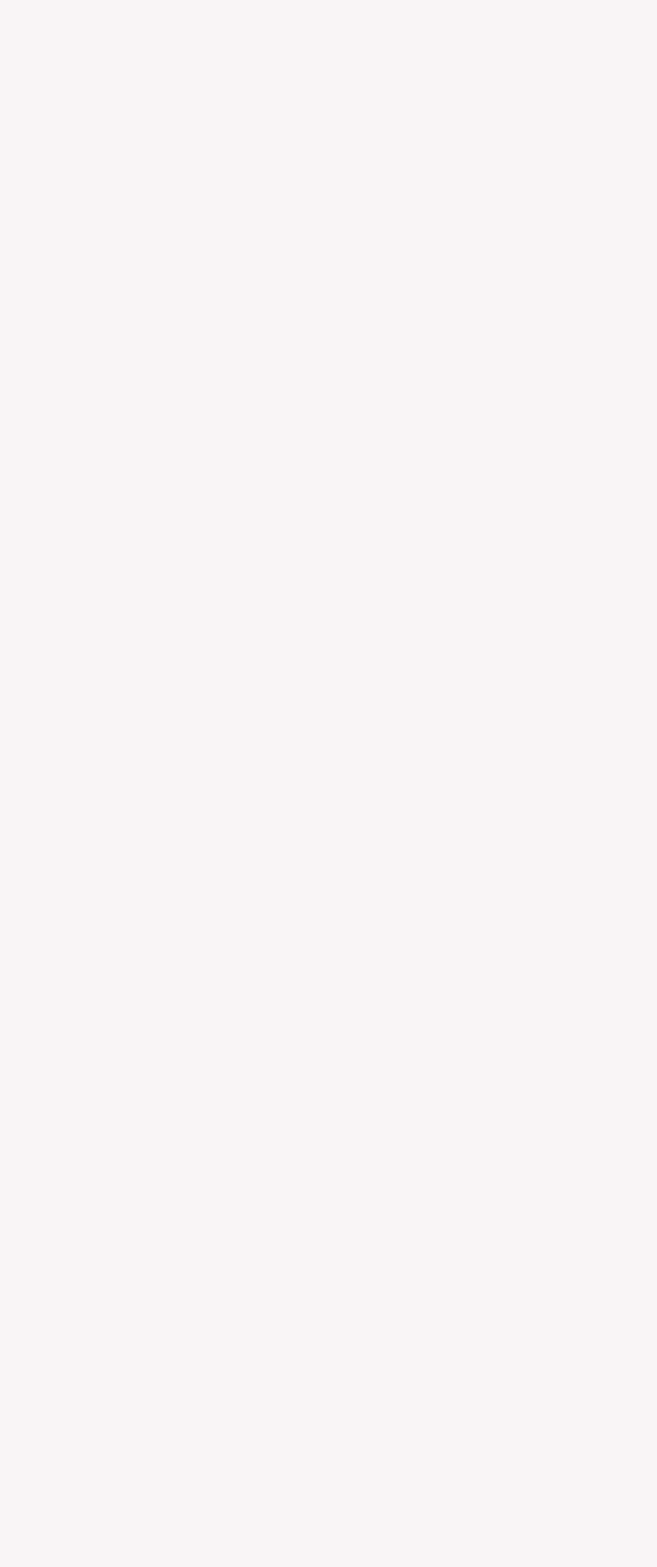
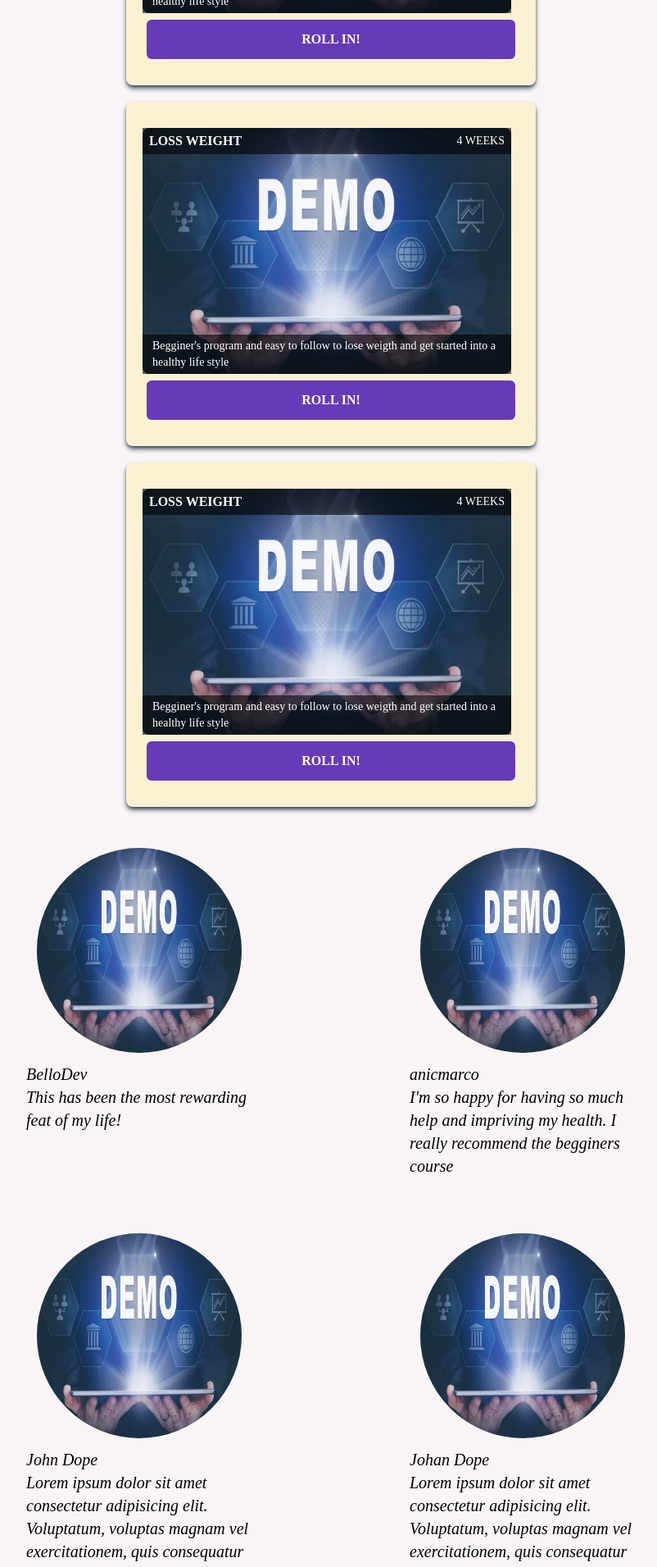
Before and after one commit to michaelmuthomi/responsive-front, a React (Create React App) app: page /weight-loss in a window 1280 px wide. Before the commit this address led to /not-found. Shown: the part 860-2771 px from the top of the page at 82% size, without its empty margins (236-1038 px from the left). Before the commit the page ends 800 px from the top, so only its background shows below. Built offline with nearby package versions, Linux system fonts and the light colour scheme.

Commit message:
Weight loss program page added.

```diff
--- a/package.json
+++ b/package.json
@@ -18,8 +18,6 @@
     "@testing-library/react": "^13.4.0",
     "@testing-library/user-event": "^13.5.0",
     "@types/node": "^20.3.0",
-    "@types/react": "^18.2.11",
-    "@types/react-dom": "^18.2.4",
     "react": "^18.2.0",
     "react-dom": "^18.2.0",
     "react-icons": "^4.9.0",
@@ -42,6 +40,8 @@
   },
   "devDependencies": {
     "@babel/plugin-proposal-private-property-in-object": "^7.21.11",
+    "@types/react": "^18.2.18",
+    "@types/react-dom": "^18.2.7",
     "@typescript-eslint/eslint-plugin": "^6.2.1",
     "@typescript-eslint/parser": "^6.2.1",
     "autoprefixer": "^10.4.14",
--- a/src/App.tsx
+++ b/src/App.tsx
@@ -4,6 +4,7 @@ import Home from './components/Home';
 import NotFound from './components/NotFound';
 import Locations from './pages/Locations';
 import AboutUs from './pages/AboutUs';
+import WeightLossProgram from './pages/WeightLossProgram';
 
 function App(): JSX.Element {
   return (
@@ -14,6 +15,7 @@ function App(): JSX.Element {
           <Route path="/" element={<Home />} />
           <Route path="/locations" element={<Locations />} />
           <Route path="/about-us" element={<AboutUs />} />
+          <Route path="//weight-loss" element={<WeightLossProgram />} />
           <Route path="*" element={<Navigate to="/not-found" />} />
         </Routes>
       </BrowserRouter>
--- /dev/null
+++ b/src/components/WeightLossProgram/Program.tsx
@@ -0,0 +1,39 @@
+import React from 'react';
+
+type Props = {
+  programName: string;
+  duration: string;
+  description: string;
+  imgSrc: string;
+};
+const Program = ({
+  programName,
+  duration,
+  description,
+  imgSrc,
+}: Props): JSX.Element => {
+  return (
+    <div className="m-auto md:w-[500px] w-full h-auto md:p-5 bg-yellow-300/20 rounded-lg shadow-md shadow-slate-700 backdrop-blur-xl flex flex-col justify-between items-center">
+      <figure className="md:w-full w-[95%] mt-3 flex flex-col relative transition-all hover:scale-[0.98] ease-in-out">
+        <img
+          className="w-full md:w-[450px] md:h-[300px] rounded-lg"
+          src={imgSrc}
+          alt=""
+        />
+        <figcaption className="absolute bottom-0 left-0 md:w-[450px] w-full bg-black/60 flex flex-col justify-center items-center font-libre-baskerville py-1 px-3 text-sm text-white hover:text-yellow-300 transition-all ease-in-out">
+          {description}
+        </figcaption>
+        <div className="absolute top-0 left-0 md:w-[450px] w-full bg-black/60 flex flex-row justify-between p-1 items-center font-libre-baskerville text-white uppercase hover:text-yellow-300 transition-all ease-in-out">
+          <h2 className="font-bold ml-1">{programName}</h2>
+          <p className="text-sm text-center mr-1">{duration}</p>
+        </div>
+      </figure>
+
+      <button className="mt-2 mb-3 md:w-[450px] w-[95%] text-white font-bold font-libre-baskerville bg-[--violet] rounded-md p-3 hover:bg-[--purple] hover:scale-[0.98] transition-all ease-in-out">
+        ROLL IN!
+      </button>
+    </div>
+  );
+};
+
+export default Program;
--- /dev/null
+++ b/src/components/WeightLossProgram/Testimony.tsx
@@ -0,0 +1,27 @@
+import React from 'react';
+
+type Props = {
+  imgSrc: string;
+  name: string;
+  testimony: string;
+};
+
+const Testimony = ({ imgSrc, name, testimony }: Props): JSX.Element => {
+  return (
+    <div className="flex flex-col items-center overflow-y-auto h-[450px]">
+      <figure className="w-[300px] flex flex-col items-center">
+        <img
+          className="h-[250px] w-[250px] rounded-full"
+          src={imgSrc}
+          alt={`${name}`}
+        />
+        <figcaption className="p-3 text-xl italic flex flex-col">
+          {name}
+          {testimony && <p>{testimony}</p>}
+        </figcaption>
+      </figure>
+    </div>
+  );
+};
+
+export default Testimony;
--- /dev/null
+++ b/src/pages/WeightLossProgram.tsx
@@ -0,0 +1,85 @@
+import React from 'react';
+import Program from '../components/WeightLossProgram/Program';
+import Testimony from '../components/WeightLossProgram/Testimony';
+import Header from '../components/layout/Header';
+import Footer from '../components/layout/Footer';
+
+const WeightLossProgram = (): JSX.Element => {
+  return (
+    <>
+      <div className="yellowBlock"></div>
+
+      <Header />
+      <section className="my-10 flex flex-row gap-5 flex-wrap justify-center items-center md:w-3/5 w-5/6 m-auto ">
+        <Program
+          programName={'Loss weight'}
+          duration={'4 weeks'}
+          description={
+            "Begginer's program and easy to follow to lose weigth and get started into a healthy life style"
+          }
+          imgSrc={'./aboutus_image1.webp'}
+        />
+        <Program
+          programName={'Loss weight'}
+          duration={'4 weeks'}
+          description={
+            "Begginer's program and easy to follow to lose weigth and get started into a healthy life style"
+          }
+          imgSrc={'./aboutus_image1.webp'}
+        />
+        <Program
+          programName={'Loss weight'}
+          duration={'4 weeks'}
+          description={
+            "Begginer's program and easy to follow to lose weigth and get started into a healthy life style"
+          }
+          imgSrc={'./aboutus_image1.webp'}
+        />
+
+        <Program
+          programName={'Loss weight'}
+          duration={'4 weeks'}
+          description={
+            "Begginer's program and easy to follow to lose weigth and get started into a healthy life style"
+          }
+          imgSrc={'./aboutus_image1.webp'}
+        />
+      </section>
+
+      <section className="md:mt-[50px] my-10 flex flex-row gap-5 flex-wrap md:justify-between justify-center md:w-3/5 w-full m-auto">
+        <Testimony
+          imgSrc={'./aboutus_image1.webp'}
+          name={'BelloDev'}
+          testimony={'This has been the most rewarding feat of my life!'}
+        />
+
+        <Testimony
+          imgSrc={'./aboutus_image1.webp'}
+          name={'anicmarco'}
+          testimony={
+            "I'm so happy for having so much help and impriving my health. I really recommend the begginers course"
+          }
+        />
+
+        <Testimony
+          imgSrc={'./aboutus_image1.webp'}
+          name={'John Dope'}
+          testimony={
+            'Lorem ipsum dolor sit amet consectetur adipisicing elit. Voluptatum, voluptas magnam vel exercitationem, quis consequatur saepe ratione dignissimos itaque excepturi blanditiis? Temporibus quas voluptatibus rem hic dicta voluptates quae. Eius dolor omnis quod, maxime necessitatibus cupiditate totam eaque blanditiis numquam accusamus molestiae laudantium harum aliquam a quaerat fuga voluptas! Voluptatibus nihil maiores sapiente temporibus earum, accusamus tempore illo, commodi quia autem facilis sunt et beatae quos cum soluta explicabo eaque quidem ratione doloribus eligendi voluptatem. Beatae, hic ratione, aliquid.'
+          }
+        />
+
+        <Testimony
+          imgSrc={'./aboutus_image1.webp'}
+          name={'Johan Dope'}
+          testimony={
+            'Lorem ipsum dolor sit amet consectetur adipisicing elit. Voluptatum, voluptas magnam vel exercitationem, quis consequatur saepe ratione dignissimos itaque excepturi blanditiis? Temporibus quas voluptatibus rem hic dicta voluptates quae. Eius dolor omnis quod, maxime necessitatibus cupiditate totam eaque blanditiis numquam accusamus molestiae laudantium harum aliquam a quaerat fuga voluptas! Voluptatibus nihil maiores sapiente temporibus earum, accusamus tempore illo, commodi quia autem facilis sunt et beatae quos cum soluta explicabo eaque quidem ratione doloribus eligendi voluptatem. Beatae, hic ratione, aliquid.'
+          }
+        />
+      </section>
+      <Footer />
+    </>
+  );
+};
+
+export default WeightLossProgram;
```
Also changed, not shown: 1 other file (tests, documents, lock files or other folders).
